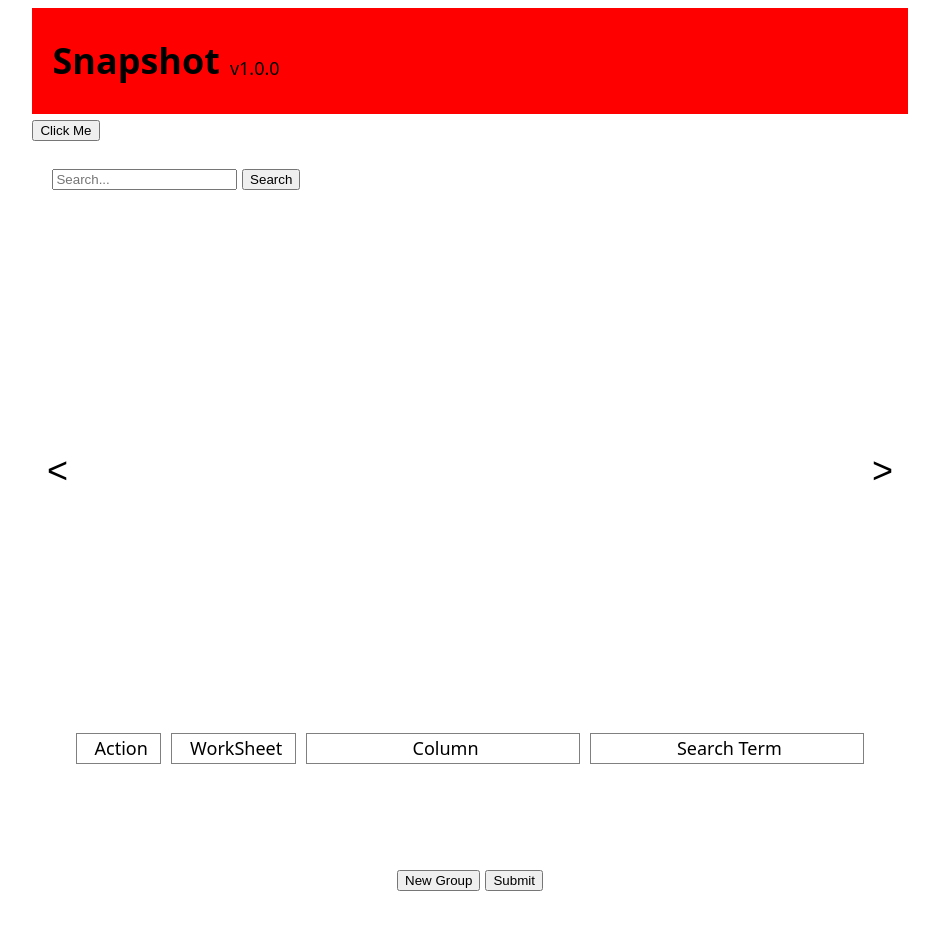
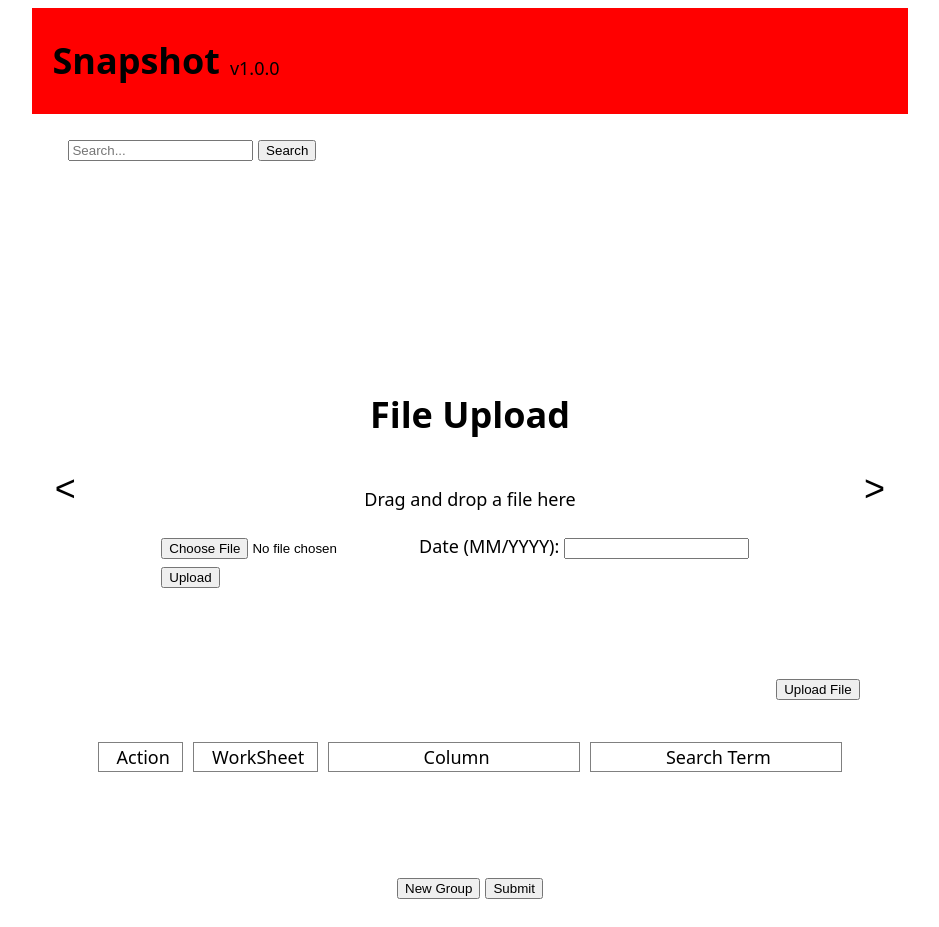
Before and after one commit to JonGracias/Snapshot, a Flask app: page / in a window 1280 px wide. Shown: the whole page, without its empty margins (170-1109 px from the left). Run offline with Flask 3, Linux system fonts and the light colour scheme; data that the repository does not hold is empty; some libraries are stand-ins or nearby versions.

Commit message:
Fixed the issuse with the spreadsheet display slider. added border, some design things upload either drag and drop or browse files.

```diff
--- a/app/app.py
+++ b/app/app.py
@@ -7,7 +7,7 @@ import dotenv
 import json
 import pandas as pd
 from datetime import datetime
-
+import bleach
 
 
 
@@ -55,12 +55,20 @@ def format_date(date):
 
 class Spreadsheet:
     @staticmethod
-    def save(content, _id):
-        date = format_date(datetime.now())
-        data = {"_id": _id, "timestamp": date, "content": content}
-        filter_query = {"_id": _id}
-        update_operation = {"$set": data}
-        mongo.db[collection_name].update_one(filter_query, update_operation, upsert=True)
+    def save(content, name, date):
+        id = f"{name}-{date}"
+        timestamp = datetime.now()
+        filter_query = {"_id":id}
+        existing_document = mongo.db[collection_name].find_one(filter_query)
+
+        if existing_document:
+            update_operation = {"$set": {"content": content}}
+            mongo.db[collection_name].update_one(filter_query, update_operation)
+        else:
+            data = {"_id":id, "name": name, "date":date, "timestamp": timestamp, "content": content}
+            mongo.db[collection_name].insert_one(data)
+
+
 
     @staticmethod
     def get():
@@ -88,25 +96,40 @@ def format_workbook(workbook):
     return data
 
 def format_for_html(data):
-    titles = []
+    upload = '''
+    <div class='fileUploader'>
+        <h1>File Upload</h1>
+        <div id="dragContainer" ondragover="dragOverHandler(event)" ondragleave="dragLeaveHandler(event)" ondrop="dropHandler(event); setCurrentItem(0);">
+            <p>Drag and drop a file here</p>
+        </div>
+        <form id="uploadForm" action="/upload" method="POST" enctype="multipart/form-data">
+            <input id="fileInput" type="file" name="file">
+            <label for="dateInput">Date (MM/YYYY):</label>
+            <input type="text" id="dateInput" name="dateInput" pattern="\d{2}/\d{4}" required>
+            <input type="submit" value="Upload">
+        </form>
+    </div>
+    '''
+
+    titles = [' ']
     contents = []
-    dates = []
+    dates = [' ']
 
     for document in data:
-        title = document.pop('_id')
+        title = document.pop('name')
         titles.append(title)
 
         content = document.pop('content')
         content_dict = json.loads(content)
 
-        date = document.pop('timestamp')
+        date = document.pop('date')
         dates.append(date)
 
         content_key = next(iter(content_dict.keys()))
 
         transformed_content = [{k: v.replace('\n', '') for k, v in entry.items()} for entry in content_dict[content_key]]
+
         contents.append(transformed_content)
-
 
     dfs = []
     for content in contents:
@@ -115,7 +138,7 @@ def format_for_html(data):
         else:
             df = pd.DataFrame(content)
         dfs.append(df)
-    table_htmls = [df.to_html(index=False) for df in dfs]
+    table_htmls = [upload] + [df.to_html(index=False) for df in dfs]  # Add upload at index 0
 
     return titles, table_htmls, dates
 
@@ -133,13 +156,17 @@ def index():
 @app.route('/upload', methods=['POST'])
 def upload():
     file = request.files['file']
-    workbook = openpyxl.load_workbook(file)
+    date = request.form['dateInput']
+
+    workbook = openpyxl.load_workbook(file, data_only=True)
     json_data = format_workbook(workbook)
+
     for sheet_name, sheet_data in json_data.items():
-        id_ = sheet_name
+        name = sheet_name
         formatted_data = json.dumps({sheet_name: sheet_data}, indent=4)
-        Spreadsheet.save(formatted_data, id_)
+        Spreadsheet.save(formatted_data, name, date)
     return flask.redirect(flask.url_for('index'))
+
 
 @app.route('/search', methods=['POST'])
 def search_results():
--- a/app/static/css/frontpage.css
+++ b/app/static/css/frontpage.css
@@ -9,82 +9,65 @@
     display: flex;
     position: relative;
     flex-direction: column;
-    padding: 0;
-    overflow-x: auto;
-    overflow-y: auto;
+    padding: 20px;
+    overflow: hidden;
     scrollbar-width: thin;
     scrollbar-color: transparent transparent;
     scroll-behavior: smooth;
     scroll-snap-type: x mandatory;
 }
 
-
-.projectCounter{
+.docCounter {
     display: flex;
-    justify-content: center;
-    width:fit-content;
+    position: relative;
     border-radius: 10px;
-    height: fit-content;
-    position: absolute;
     font-size: medium;
-    color:var(--lofi-font-color);
+    color: var(--lofi-font-color);
     background: var(--card-background-color);
-    top: -0.35rem;
-    right:1em;
-    z-index:4;
+    z-index: 99;
     }
 
-.countDiv{
+.docCounter:nth-of-type(1) {
+  display: none;
+}
+
+.counts {
+    display: block;
     width: 1em;
-    height: .5em;
+    height: 0.5em;
     background-color: grey;
     border-radius: 8px;
 }
 
-.countDiv + .countDiv {
-    margin-right: .5em;
-
+.counts:first-of-type {
+    margin-right: 0.5em; /* Adjust the left margin of the first card */
+    margin-left: 0.5em;
 }
 
-.countDiv:first-of-type {
-    margin-right: .5em; /* Adjust the left margin of the first card */
-    margin-left: .5em;
-}
-
-.countDiv.lighter{
+.counts.lighter {
     background-color: white;
 }
 
-.scrollerLeft{
-    position: absolute;
+.scrollerLeft,
+.scrollerRight {
+    position: relative;
     background-color: transparent;
-    height:400px;
+    height: 400px;
     border-radius: 0px;
     border: none;
     width: 50px;
     font-size: 2em;
     z-index: 3;
-    left: 0;
-
 }
 
-.scrollerRight{
-    position: absolute;
-    background-color: transparent;
-    height:400px;
-    border-radius: 0px;
-    border: none;
-    width: 50px;
-    font-size: 2em;
-    z-index: 3;
-    right: 0;
+.search{
+    margin-left: 1rem;
 }
-
-.input-sectionContainer{
+.input-sectionContainer {
     display: flex;
     align-items: center;
     position: relative;
-    flex-direction:column;
+    flex-direction: column;
 }
 
 .grid-container {
@@ -94,7 +77,7 @@
     grid-template-columns: 85px 125px 1fr 1fr;
     grid-gap: 10px;
     border: 2px solid white;
-    width:90%;
+    width: 90%;
 }
 
 .grid-item {
@@ -104,22 +87,22 @@
     justify-content: center;
 }
 
-.groupContainer{
+.groupContainer {
     border: 2px solid white;
     padding: 20px;
-    width:90%;
+    width: 90%;
 }
 
 .lineContainer {
     border-bottom: 2px solid white;
-    width:100%;
+    width: 100%;
 }
 
 .line {
     display: grid;
     grid-template-columns: 85px 125px 1fr 1fr;
     grid-gap: 10px;
-    width:100%;
+    width: 100%;
 }
 
 .lineItem {
@@ -127,71 +110,76 @@
     padding-left: 5px;
 }
 
+.fileUploader {
+    display: flex;
+    position: relative;
+    justify-content: flex-start;
+    align-items: center;
+    flex-direction: column;
+    margin: 4em;
+}
+
 .drag-container {
+    position: relative;
     display: flex;
     padding: 0;
-    overflow:hidden;
-    scrollbar-width: thin;
-    scrollbar-color: transparent transparent;
-    scroll-behavior: smooth;
+    overflow: hidden;
     border-radius: 10px;
-    scroll-snap-type: x mandatory;
     z-index: 0;
-    min-width: 100%;
+    width: 100%;
+    flex-direction: row;
 }
 
-.drag-container table {
+.drag-container.drag-over {
+    background-color: lightgray;
+}
+
+.docTables {
+    position: relative;
+    width: 100%;
+    height: 100%;
+    overflow: auto;
+    border: 1px solid white;
+}
+
+.docTablesInner {
+    position: absolute;
+    width: 100%;
+    height: 100%; /* Set a specific height for scrolling */
+    overflow: auto; /* Enable scrolling */
+
+}
+
+.docTablesInner.hide {
+    opacity: 0;
+    display: none;
+    transition: opacity 0.01s ease-out;
+}
+
+.tables {
+    display: flex;
+    position: absolute;
+    width: 100%;
+    min-width: 100%; /* Ensure the table takes up the full width */
+}
+
+.tables table {
     width: 100%;
 }
 
-.drag-container td {
-    text-align: center;
-    word-wrap: break-word;
-    white-space: pre-wrap;
-    padding: 5px;
 
-}
-
-.drag-container th {
+.tables td {
     text-align: center;
     word-wrap: break-word;
     white-space: pre-wrap;
     padding: 5px;
 }
 
-.drag-container.drag-over {
-    background-color: lightgray;
-}
-
-.tablesContainer {
-    position: relative;
-    display: flex;
-    flex: 1 0 auto;
-    flex-direction: column;
-    padding: 1em;
-    transition: all 0.5s ease-in-out;
-    list-style: none;
-    border-radius: 10px;
-    scroll-snap-align: start;
-    scroll-snap-stop: always;
-    opacity: 1;
-    overflow: hidden;
-    width:95%;
-}
-.tables{
-    overflow: auto;
-    opacity:1;
-    transition: opacity 1s ease-out;
-}
-.tables.hide{
-    opacity:0;
-    transition: opacity .01s ease-out;
-}
-
-
-
-.tablesContainer:first-of-type {
-    margin-left: 0vw;
+.tables th {
+    text-align: center;
+    word-wrap: break-word;
+    white-space: pre-wrap;
+    padding: 5px;
 }
 
 .titlesContainer {
@@ -199,45 +187,46 @@
     display: flex;
     flex-direction: row;
     padding: 0;
-    overflow: hidden;
-    scrollbar-width: thin;
-    scrollbar-color: transparent transparent;
-    scroll-behavior: smooth;
-    border-radius: 10px;
-    scroll-snap-type: x mandatory;
+    white-space: nowrap;
+    height: 3rem;
+}
+.countContainer {
+    position: relative;
+    display: flex;
+    flex-direction: row;
+    padding-right: 3rem;
     white-space: nowrap;
 }
 
-.docTitles{
-    position: relative;
-    display: inline-flex;
-    justify-content: center;
-    flex: 0 0 auto;
-    overflow: hidden;
+  .docTitles {
+    position: absolute;
     transition: all 0.5s ease-in-out;
     list-style: none;
-    border-radius: 10px;
-    scroll-snap-align: start;
-    scroll-snap-stop: always;
+    top: 0;
+    left: 1rem;
     width: 100%;
+    overflow: auto;
   }
 
-.date, .title{
+  .dates,
+  .titles {
+    position: relative;
+    width: 100%;
     opacity: 1;
     transition: opacity 0.25s ease-out;
   }
 
-.date.hide, .title.hide{
-    opacity:0;
+  .dates.hide,
+  .titles.hide {
+    display:none;
+    opacity: 0;
     transition: opacity 0.25s ease-out;
   }
-
 
   span {
     margin-top: 15px;
     margin-left: 10px;
   }
-
 
   .buttonContainer {
     display: flex;
@@ -270,7 +259,6 @@ span {
       height: 400px;
       max-width: 100%;
     }
-
   }
 
   /* Tablet and Desktop View */
@@ -280,5 +268,4 @@ span {
       min-width: 100%;
       max-width: 800px;
     }
-
   }
--- a/app/static/css/global.css
+++ b/app/static/css/global.css
@@ -43,3 +43,7 @@ main{
   ::-webkit-scrollbar-thumb:hover {
     background: #666;
   }
+
+  * {
+    box-sizing: border-box;
+  }
--- a/app/static/js/newSpreadsheet.js
+++ b/app/static/js/newSpreadsheet.js
@@ -1,5 +1,3 @@
-
-
 function dragOverHandler(event) {
   event.preventDefault();
   event.currentTarget.classList.add('drag-over');
@@ -14,54 +12,18 @@ function dropHandler(event) {
   event.preventDefault();
   event.currentTarget.classList.remove('drag-over');
 
-  // Handle the dropped file here
-  var file = event.dataTransfer.files[0];
-  console.log('File dropped:', file.name);
+  const file = event.dataTransfer.files[0];
+  const fileInput = document.getElementById('fileInput');
+  fileInput.files = event.dataTransfer.files;
 
-  sanitizeAndUpload(file);
+  setCurrentItem(0);
+  document.getElementById('uploadForm').style.display = 'block';
 }
 
-function default_file(filePath){
-    const formData = new FormData();
-    formData.append('file', filePath);
 
-    fetch('/upload', {
-      method: 'POST',
-      body: formData
-    })
-      .then(response => {
-        if (response.ok) {
-          console.log('File uploaded successfully');
-        } else {
-          console.log('Error uploading file');
-        }
-      })
-      .catch(error => {
-        console.log('Error uploading file:', error);
-      });
-  }
-
-
-
-function sanitizeAndUpload(file) {
-
-    const formData = new FormData();
-    formData.append('file', file); // Convert JSON to a string before appending
-
-    // Use fetch API to send the data to the server
-    fetch('/upload', {
-      method: 'POST',
-      body: formData
-    })
-      .then(response => {
-        if (response.ok) {
-          console.log('File uploaded successfully');
-        } else {
-          console.log('Error uploading file');
-        }
-      })
-      .catch(error => {
-        console.log('Error uploading file:', error);
-      });
-
-}
+document.addEventListener('DOMContentLoaded', function() {
+  const dragContainer = document.getElementById('dragContainer');
+  dragContainer.addEventListener('dragover', dragOverHandler);
+  dragContainer.addEventListener('dragleave', dragLeaveHandler);
+  dragContainer.addEventListener('drop', dropHandler);
+});
--- a/app/static/js/scrollButtons.js
+++ b/app/static/js/scrollButtons.js
@@ -1,48 +1,52 @@
-let currentItem = 1;
+let currentItem = 0;
+const startingIndex = 1;
+
+const dataLength = parseInt(
+    document.querySelector('.scrollerLeft').getAttribute('data-length')
+);
+const endingIndex = dataLength - 1;
 
 function setCurrentItem(newItem) {
   currentItem = newItem;
-  updateCountDiv();
   updateDocTitles();
 }
 
-function updateCountDiv() {
-  const countDivs = document.getElementsByClassName('countDiv');
-  for (let i = 0; i < countDivs.length; i++) {
-    if (i + 1 === currentItem) {
-      countDivs[i].classList.add('lighter');
-    } else {
-      countDivs[i].classList.remove('lighter');
-    }
-  }
-}
+function updateDocTitles() {
+    const titles = document.querySelectorAll('.titles');
+    const dates = document.querySelectorAll('.dates');
+    const tables = document.querySelectorAll('.docTablesInner');
+    const counts = document.querySelectorAll('.counts');
 
-function updateDocTitles() {
-    const titleContainers = document.querySelectorAll('.title');
-    const dateContainers = document.querySelectorAll('.date');
-    const tableContainers = document.querySelectorAll('.tables');
 
-    titleContainers.forEach((titleContainer, index) => {
-      if (index + 1 === currentItem) {
-        titleContainer.classList.remove('hide');
+   counts.forEach((count, index) => {
+      if(index === currentItem && index >= startingIndex) {
+        count.classList.add('lighter');
       } else {
-        titleContainer.classList.add('hide');
+        count.classList.remove('lighter')
       }
     });
 
-    dateContainers.forEach((dateContainer, index) => {
-      if (index + 1 === currentItem) {
-        dateContainer.classList.remove('hide');
+    titles.forEach((title, index) => {
+      if (index === currentItem) {
+        title.classList.remove('hide');
       } else {
-        dateContainer.classList.add('hide');
+        title.classList.add('hide');
       }
     });
 
-    tableContainers.forEach((tableContainer, index) => {
-      if (index + 1 === currentItem) {
-        tableContainer.classList.remove('hide');
+    dates.forEach((date, index) => {
+      if (index === currentItem) {
+        date.classList.remove('hide');
       } else {
-        tableContainer.classList.add('hide');
+        date.classList.add('hide');
+      }
+    });
+
+    tables.forEach((table, index) => {
+      if (index === currentItem) {
+        table.classList.remove('hide');
+      } else {
+        table.classList.add('hide');
       }
     });
   }
@@ -51,66 +55,22 @@ function updateDocTitles() {
 
 
 function scrollLeftX() {
-  const projectContainer = document.getElementById('ssInputPanel');
-  const dataLength = parseInt(
-    document.querySelector('.scrollerLeft').getAttribute('data-length')
-  );
 
-  const titlesContainer = document.getElementById('titlesContainer');
-  const dateContainer = document.getElementById('dateContainer');
-  const titlesWidth = titlesContainer.offsetWidth;
-  const dateWidth = dateContainer.offsetWidth;
-
-  if (currentItem === 1) {
-    projectContainer.scrollLeft = projectContainer.scrollWidth;
-    titlesContainer.scrollLeft = titlesContainer.scrollWidth;
-    dateContainer.scrollLeft = dateContainer.scrollWidth;
-    setCurrentItem(dataLength);
-  } else {
-    const tables = projectContainer.getElementsByClassName('tablesContainer');
-    const currentTable = tables[currentItem - 2];
-    const tableWidth = currentTable.offsetWidth;
-    projectContainer.scrollLeft = projectContainer.scrollLeft - tableWidth;
-    titlesContainer.scrollLeft = titlesContainer.scrollLeft - titlesWidth;
-    dateContainer.scrollLeft = dateContainer.scrollLeft - dateWidth;
-    setCurrentItem(currentItem - 1);
-  }
-  console.log(currentTable)
+    if (currentItem <= startingIndex) {
+        setCurrentItem(endingIndex);
+    } else {
+        setCurrentItem(currentItem - 1);
+    }
 }
 
 function scrollRight() {
-  const projectContainer = document.getElementById('ssInputPanel');
-  const scrollLeft = projectContainer.scrollLeft;
-  const dataLength = parseInt(
-    document.querySelector('.scrollerLeft').getAttribute('data-length')
-  );
-  const tables = projectContainer.getElementsByClassName('tablesContainer');
-  const currentTable = tables[currentItem - 1];
-  const tableWidth = currentTable.offsetWidth;
 
-  const titlesContainer = document.getElementById('titlesContainer');
-  const dateContainer = document.getElementById('dateContainer');
-  const titlesWidth = titlesContainer.offsetWidth;
-  const dateWidth = dateContainer.offsetWidth;
+    if (currentItem >= endingIndex) {
+        setCurrentItem(startingIndex);
+    } else if(currentItem === 0){
+        setCurrentItem(startingIndex);
+    } else {
+        setCurrentItem(currentItem + 1);
+    }
 
-  if (currentItem === dataLength) {
-    projectContainer.scrollLeft = 0;
-    titlesContainer.scrollLeft = 0;
-    dateContainer.scrollLeft = 0;
-    setCurrentItem(1);
-  } else {
-    projectContainer.scrollLeft = scrollLeft + tableWidth;
-    titlesContainer.scrollLeft = scrollLeft + titlesWidth;
-    dateContainer.scrollLeft = scrollLeft + dateWidth;
-    setCurrentItem(currentItem + 1);
-  }
-  console.log(currentItem)
 }
-
-/* // Add this code after the page has finished loading
-document.addEventListener('DOMContentLoaded', function () {
-  const titlesContainer = document.querySelector('.titlesContainer');
-
-  // Attach the scroll event listener to the titlesContainer
-  titlesContainer.addEventListener('scroll', handleScroll);
-}); */
--- a/app/templates/index.html
+++ b/app/templates/index.html
@@ -23,33 +23,49 @@
           <h1>Snapshot</h1><span>v1.0.0</span>
         </div>
       </header>
-      <button onclick="sanitizeAndUpload('path/to/your/file')">Click Me</button>
-      <div class='sectionContainer' style="padding:20px;">
-        <form id="searchForm">
+      <div id='navContainer' class='navContainer' >
+        <div id='searchContainer' class='tablesContainer'>
+          <form id="searchForm" class='search' >
             <input type="text" id="searchInput" placeholder="Search...">
             <input type="submit" value="Search">
           </form>
+        </div>
         <div id="searchPopup" class="popup">
           <button id="closePopup">Close</button>
         </div>
-      </div>
-
-
-      <div id='navContainer' class='navContainer' style="padding:20px;">
         <div id='titlesContainer' class='titlesContainer'>
           {% for i in range(titles|length) %}
-            <div class='docTitles'>
-              <div class='title'>
+              <div class="docTitles">
+                  <div class="titles
+                  {% if titles|length > 1 and i != 1 %}
+                  hide
+                  {% elif titles|length <= 1 and i != 0 %}
+                  hide
+                  {% endif %}">
                       <h2>{{ titles[i] }}</h2>
                   </div>
               </div>
           {% endfor %}
       </div>
+
         <div id='dateContainer' class='titlesContainer'>
           {% for i in range(titles|length) %}
-            <div class='docTitles'>
-              <div class='date'>
+            <div class="docTitles">
+              <div class="dates
+              {% if titles|length > 1 and i != 1 %}
+              hide
+              {% elif titles|length <= 1 and i != 0 %}
+              hide
+              {% endif %}">
                 <h3>{{ dates[i] }}</h3>
+              </div>
+            </div>
+          {% endfor %}
+        </div>
+        <div id='countContainer' class='countContainer' style="justify-content:flex-end">
+          {% for i in range(titles|length)%}
+          <div class="docCounter">
+            <div class="counts">
             </div>
           </div>
           {% endfor %}
@@ -58,40 +74,38 @@
 
 
 
-      <div class='sectionContainer' style="padding:20px;">
-        <div id='ssInputPanel'
-             class='drag-container'
+      <div class='drag-container ' style="padding:10px;" id='ssInputPanel'
       ondrop="dropHandler(event)"
       ondragover="dragOverHandler(event)"
       ondragleave="dragLeaveHandler(event)">
-
-          <div class="countContainer">
-            <div class="projectCounter">
-              {% for index in range(titles|length)%}
-              <div key={{ index }} class="countDiv{% if index + 1 == 1 %} lighter{% endif %}">
-              </div>
-              {% endfor %}
-            </div>
-          </div>
         <button class="scrollerLeft" data-length="{{ table_htmls|length }}" onclick="scrollLeftX()">
           &lt;
         </button>
-
+        <div class="docTables">
           {% for i in range(table_htmls|length) %}
-              <div class='tablesContainer'>
-                <div class ='tables'>
-                  <!-- Show the actual spreadsheet -->
+          <div class="docTablesInner
+          {% if titles|length > 1 and i != 1 %}
+          hide
+          {% elif titles|length <= 1 and i != 0 %}
+          hide
+          {% endif %}">
+            <div class ="tables">
               {{ table_htmls[i] | safe }}
             </div>
           </div>
           {% endfor %}
-
-
+        </div>
         <button class="scrollerRight" data-length="{{ table_htmls|length }}" onclick="scrollRight()">
           &gt;
         </button>
       </div>
+
+
+      <div class='input-sectionContainer' style="align-items:flex-end; padding-right:3rem;">
+        <button onclick="setCurrentItem(0)">Upload File</button>
       </div>
+
+
       <div class='input-sectionContainer'>
         <div class='grid-container'>
           <div class='grid-item'>Action</div>
```
Also changed, not shown: 1 other file. Lines whose indentation alone changed are shown as unchanged.
